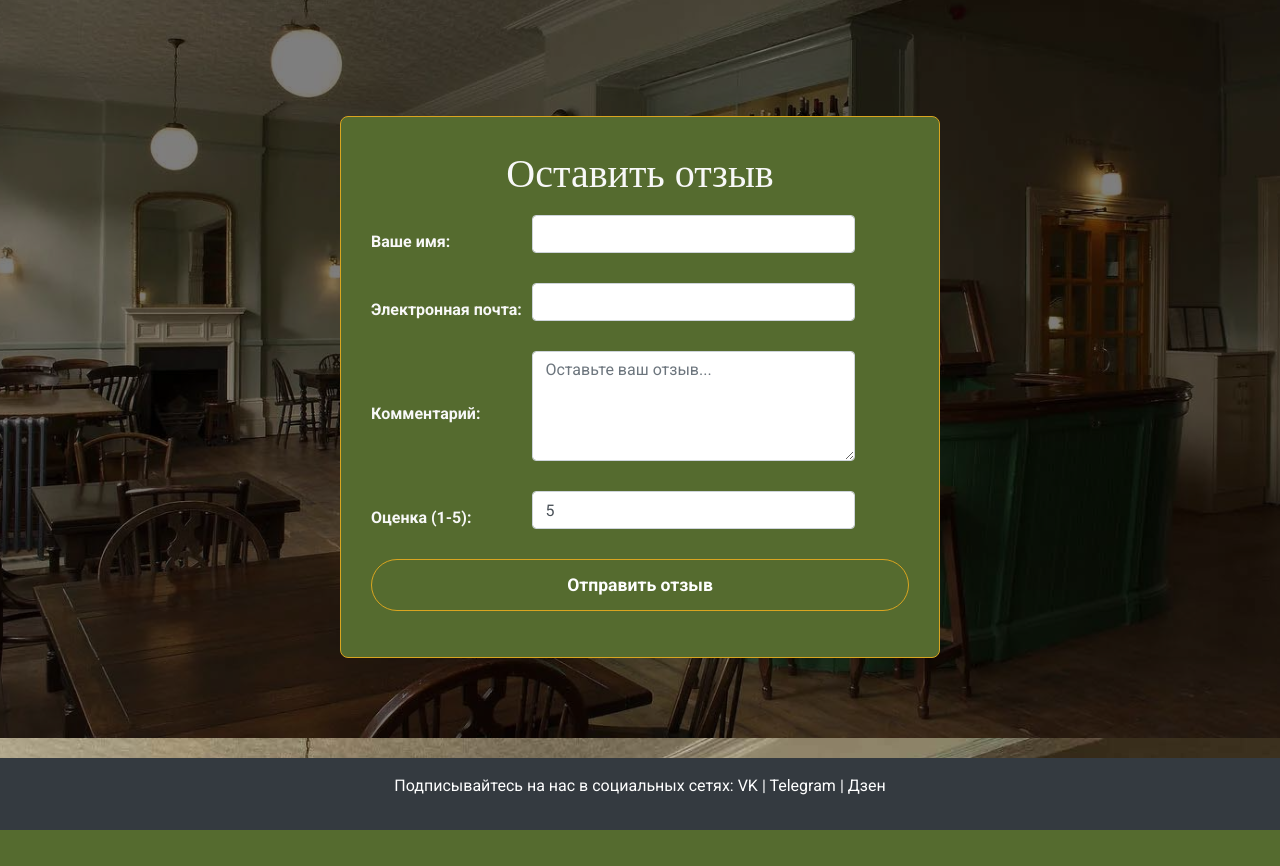
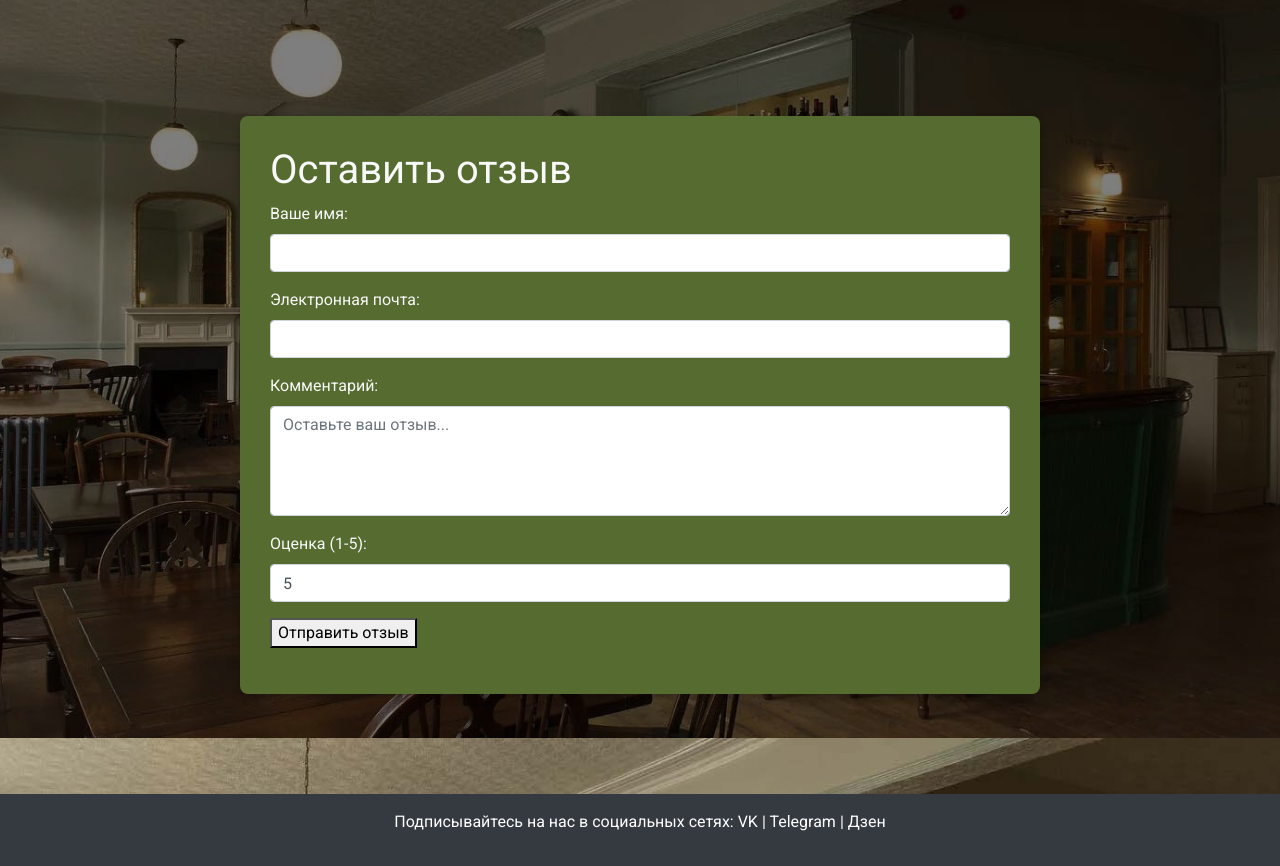
Before and after one commit to gvriil/book-a-table, a Django app: page /submit-review/ in a window 1280 px wide. Shown: the part 62-928 px from the top of the page. Before the commit the page ends 892 px from the top, so only its background shows below. Run offline with Django 4.2, Linux system fonts and the light colour scheme; some libraries are stand-ins or nearby versions.

Commit message:
Унифицированы стили для шаблонов: добавлен container_styles.css для центральной плашки

```diff
--- a/bookings/templates/bookings/about.html
+++ b/bookings/templates/bookings/about.html
@@ -114,14 +114,14 @@
 {% endblock %}
 
 {% block content %}
-<div class="about-container">
+<div class="unified-container">
     <div class="about-header">
         <h1>Ресторан Coughlan's</h1>
         <p>Ирландское гостеприимство и аутентичная кухня</p>
     </div>
 
     <div class="about-content">
-        <h2>О ресторане</h2>
+        <h2>О нашем ресторане</h2>
         <p>Основанный в 1892 году, Coughlan's является одним из старейших семейных пабов Ирландии.
             Мы сохраняем традиции ирландского гостеприимства и домашней кухни, создавая уютную атмосферу.</p>
     </div>
--- a/bookings/templates/bookings/base.html
+++ b/bookings/templates/bookings/base.html
@@ -3,8 +3,8 @@
 <head>
     <meta charset="UTF-8">
     <meta name="viewport" content="width=device-width, initial-scale=1">
-    <title>{% block title %}Restaurant Booking System{% endblock %}</title>
-
+    <title>{% block title %}Ресторан {% endblock %}</title>
+    <link rel="stylesheet" href="{% static 'css/container_styles.css' %}">
     <!-- Bootstrap CSS (via CDN) -->
     <link href="https://maxcdn.bootstrapcdn.com/bootstrap/4.5.2/css/bootstrap.min.css"
           rel="stylesheet">
--- a/bookings/templates/bookings/book_table.html
+++ b/bookings/templates/bookings/book_table.html
@@ -82,9 +82,10 @@
 {% endblock %}
 
 {% block content %}
-<div class="booking-form-container">
+<div class="unified-container">
     <h1>Забронировать столик</h1>
     <form method="POST">
+
         {% csrf_token %}
         {% if form.non_field_errors %}
         <div class="alert alert-danger">
--- a/bookings/templates/bookings/submit_review.html
+++ b/bookings/templates/bookings/submit_review.html
@@ -3,7 +3,6 @@
 {% block title %}Submit a Review{% endblock %}
 
 {% block extra_css %}
-
 <style>
     /* Container styling for the review form */
     .review-form-container {
@@ -11,10 +10,10 @@
         margin: 80px auto;
         background-color: #556B2F; /* Olive green background */
         padding: 30px;
-        border: 1px solid goldenrod;
         border-radius: 8px;
         text-align: center;
         color: #f8f8f8; /* Off white text */
+        box-shadow: 0 4px 8px rgba(0, 0, 0, 0.2); /* Добавляем тень вместо границы */
     }
 
     .review-form-container h1 {
@@ -41,25 +40,32 @@
     /* Input fields: take the remaining 60% */
     .review-form-container .form-group .form-control {
         width: 60% !important;
+        border: none; /* Удаление стандартной границы */
+        border-radius: 4px;
     }
 
     /* Submit button styling: capsule-shaped, matching the other forms */
     .review-form-container button[type="submit"] {
         display: block;
         width: 100%;
-        background-color: #556B2F;
+        background-color: #3c4c21; /* Более темный оттенок зеленого для кнопки */
         color: white;
-        border: 1px solid goldenrod;
+        border: none; /* Убираем границу */
         border-radius: 50px;
         padding: 12px;
         font-size: 1.1rem;
         font-weight: bold;
+        transition: background-color 0.3s ease;
+    }
+
+    .review-form-container button[type="submit"]:hover {
+        background-color: #4a5e29; /* Чуть светлее при наведении */
     }
 </style>
 {% endblock %}
 
 {% block content %}
-<div class="review-form-container">
+<div class="unified-container">
     <h1>Оставить отзыв</h1>
     <form method="POST">
         {% csrf_token %}
--- /dev/null
+++ b/static/css/container_styles.css
@@ -0,0 +1,10 @@
+/* Единый стиль для центральной плашки на всех трех шаблонах */
+.unified-container {
+    max-width: 800px;
+    margin: 80px auto;
+    background-color: #556B2F; /* Оливково-зеленый цвет */
+    padding: 30px;
+    border-radius: 8px;
+    color: #f8f8f8; /* Белый текст */
+    box-shadow: 0 4px 8px rgba(0, 0, 0, 0.2); /* Легкая тень вместо обводки */
+}
```
Lines whose indentation alone changed are shown as unchanged.
